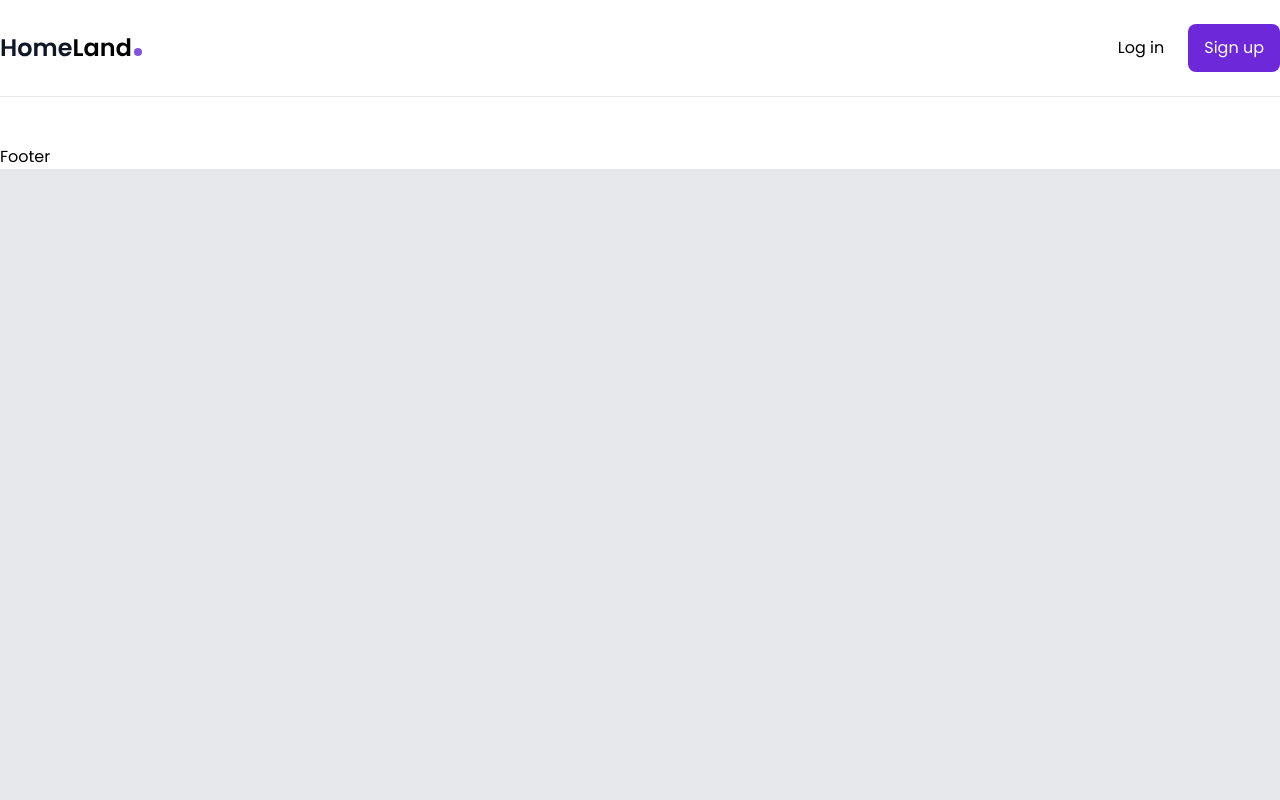
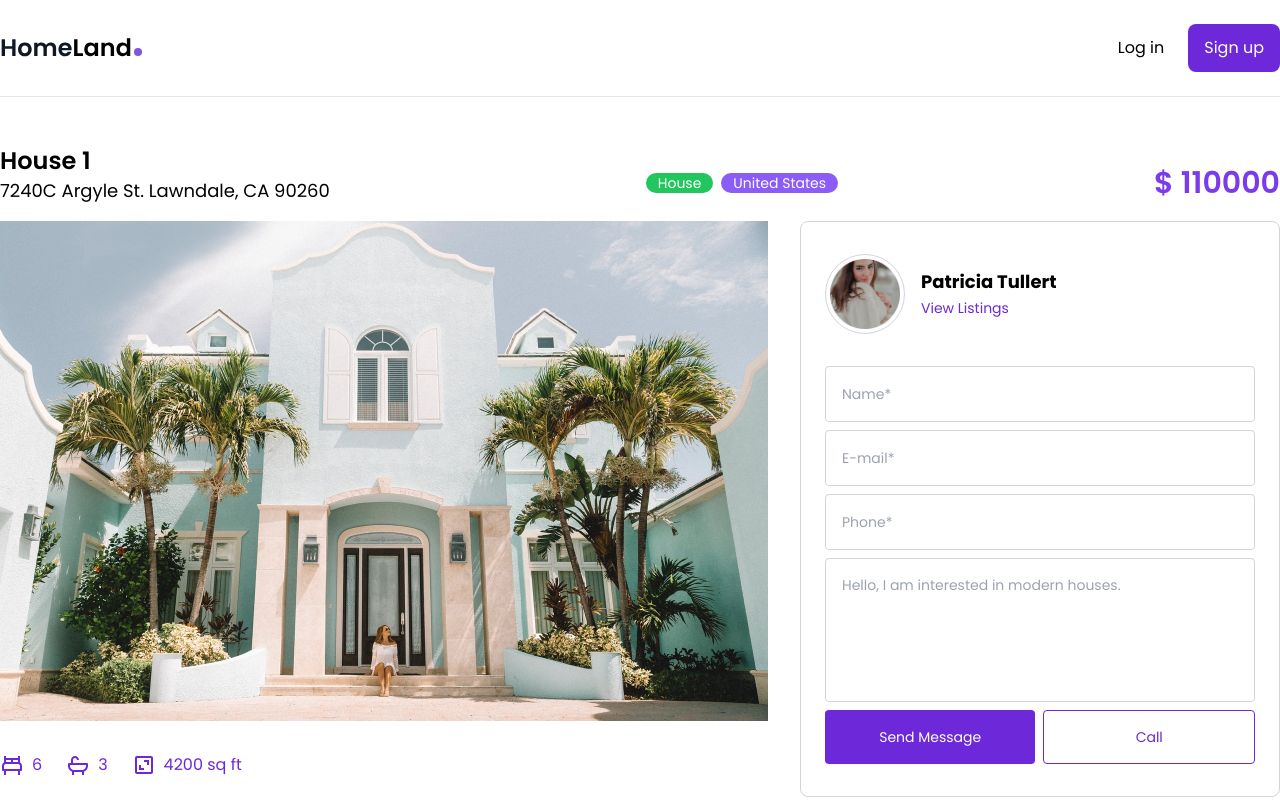
Before and after one commit to kocaogluozan/Real-Estate-React-Tailwind, a React (Create React App) app: page /property/1 in a window 1280 px wide. Shown: the top 800 px of the page. Built offline with nearby package versions, Linux system fonts and the light colour scheme.

Commit message:
Propert Details pages are done.

```diff
--- a/src/App.js
+++ b/src/App.js
@@ -17,7 +17,7 @@
       <Header />
       <Routes>
         <Route path="/" element={<Home />}></Route>
-        <Route path="/products/:id" element={<PropertyDetails />}></Route>
+        <Route path="/property/:id" element={<PropertyDetails />}></Route>
       </Routes>
       <Footer />
     </div>
--- a/src/pages/PropertyDetails.jsx
+++ b/src/pages/PropertyDetails.jsx
@@ -1,7 +1,111 @@
 import React from "react";
 
+//import data
+import { housesData } from "../data";
+
+//import icons
+import { BiBed, BiBath, BiArea } from "react-icons/bi";
+
+//import useParams and Link
+import { useParams, Link } from "react-router-dom";
+
 const PropertyDetails = () => {
-  return <div>PropertyDetails</div>;
+  //get the house id
+  const { id } = useParams(); //this id is string!!!
+
+  //get the related house based on id
+  const house = housesData.find((house) => house.id === parseInt(id));
+
+  return (
+    <section>
+      <div className="container mx-auto min-h-[800px] mb-14 ">
+        <div className="flex flex-col lg:flex-row lg:justify-between lg:items-center">
+          <div>
+            <h2 className="text-2xl font-semibold">{house.name}</h2>
+            <h3 className="text-lg mb-4">{house.address}</h3>
+          </div>
+          <div className="mb-4 lg:mb-0 flex gap-x-2 text-sm">
+            <div className="bg-green-500 text-white px-3 rounded-full">
+              {house.type}
+            </div>
+            <div className="bg-violet-500 text-white px-3 rounded-full">
+              {house.country}
+            </div>
+          </div>
+          <div>
+            <div className="text-3xl font-semibold text-violet-600">
+              $ {house.price}
+            </div>
+          </div>
+        </div>
+        <div className="flex flex-col lg:flex-row items-start gap-8">
+          <div className="max-w-[768px]">
+            <div className="mb-8">
+              <img src={house.imageLg} alt="" />
+            </div>
+            <div className="flex gap-x-6 text-violet-700 mb-6">
+              <div className="flex gap-x-2 items-center">
+                <BiBed className="text-2xl" />
+                <div>{house.bedrooms}</div>
+              </div>
+              <div className="flex gap-x-2 items-center">
+                <BiBath className="text-2xl" />
+                <div>{house.bathrooms}</div>
+              </div>
+              <div className="flex gap-x-2 items-center">
+                <BiArea className="text-2xl" />
+                <div>{house.surface}</div>
+              </div>
+            </div>
+            <div>{house.description}</div>
+          </div>
+          <div className=" bg-white w-full mb-8 border border-gray-300 rounded-lg px-6 py-8 flex-1">
+            <div className="flex items-center gap-x-4 mb-8">
+              <div className="w-20 h-20 p-1 border border-gray-300 rounded-full">
+                <img src={house.agent.image} alt="" />
+              </div>
+              <div>
+                <div className="font-bold text-lg">{house.agent.name}</div>
+                <Link to="" className="text-violet-700 text-sm">
+                  View Listings
+                </Link>
+              </div>
+            </div>
+            <form className="flex flex-col gap-y-2">
+              <input
+                type="text"
+                className="border border-gray-300 focus:border-violet-700 outline-none rounded w-full px-4 h-14 text-sm"
+                placeholder="Name*"
+              />
+              <input
+                type="text"
+                className="border border-gray-300 focus:border-violet-700 outline-none rounded w-full px-4 h-14 text-sm"
+                placeholder="E-mail*"
+              />
+              <input
+                type="text"
+                className="border border-gray-300 focus:border-violet-700 outline-none rounded w-full px-4 h-14 text-sm"
+                placeholder="Phone*"
+              />
+              <textarea
+                className="border border-gray-300 focus:border-violet-700 outline-none resize-none rounded w-full p-4 h-36 text-sm text-gray-400"
+                placeholder="Message*"
+                defaultValue="Hello, I am interested in modern houses."
+              ></textarea>
+              <div className="flex gap-x-2">
+                <button className="bg-violet-700 hover:bg-violet-800 text-white rounded p-4 text-sm w-full transition">
+                  Send Message
+                </button>
+                <button className="border border-violet-700 text-violet-700 hover:border-violet-500 hover:text-violet-500 transition rounded p-4 text-sm w-full">
+                  Call
+                </button>
+              </div>
+            </form>
+          </div>
+        </div>
+      </div>
+    </section>
+  );
 };
 
 export default PropertyDetails;
```
